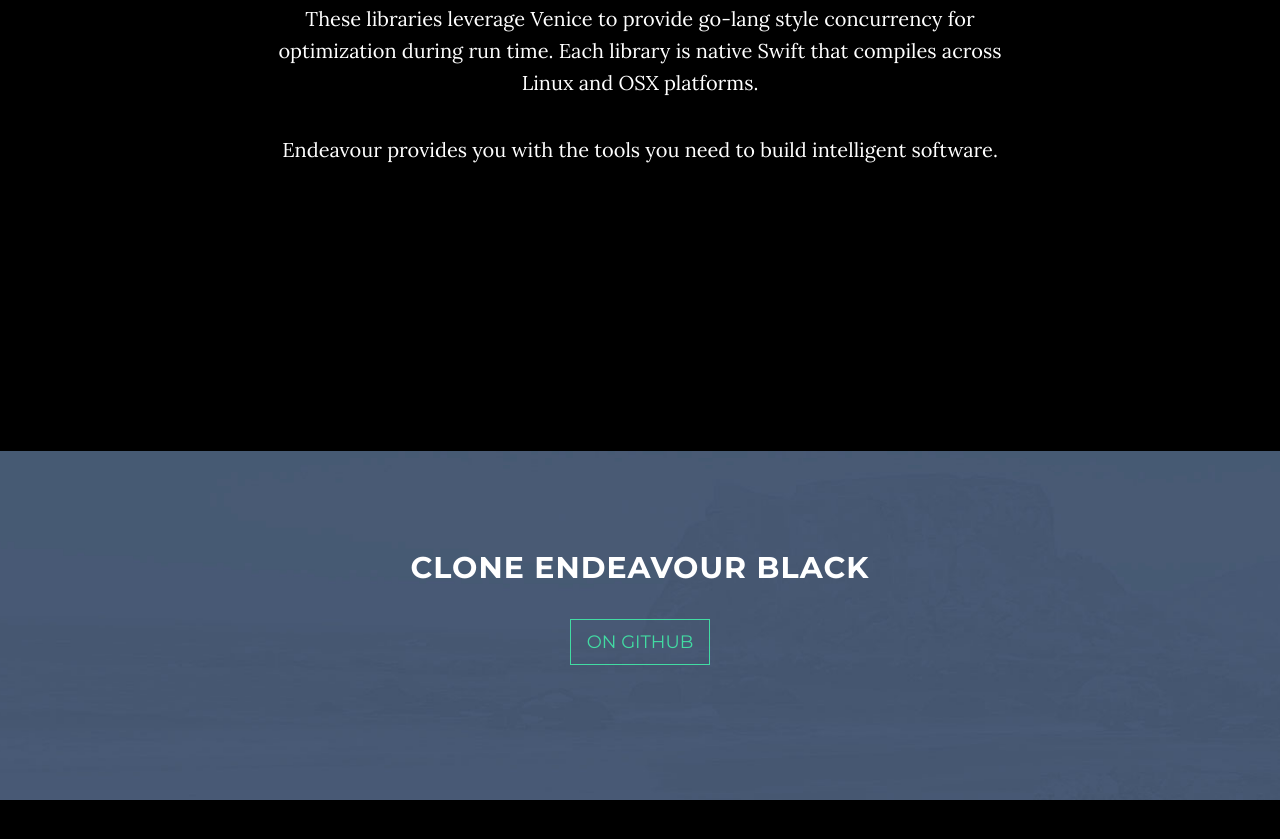
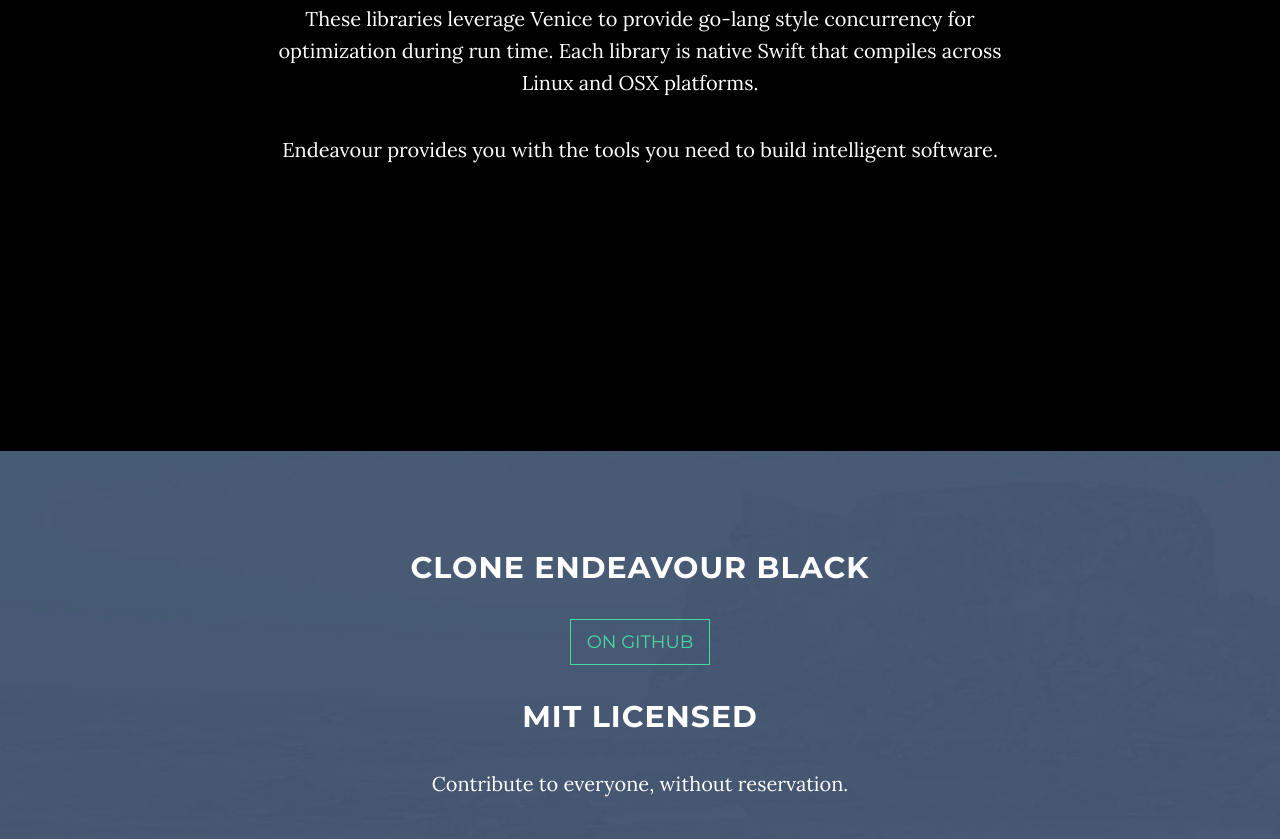
Before and after one commit to EndeavourBlack/endeavor.black, a plain HTML site: page static/index.html in a window 1280 px wide. Shown: the part 1214-2053 px from the top of the page. Before the commit the page ends 2014 px from the top, so only its background shows below. Drawn offline with Linux system fonts and the light colour scheme.

Commit message:
Adding license info

```diff
--- a/static/index.html
+++ b/static/index.html
@@ -9,7 +9,7 @@
     <meta name="description" content="">
     <meta name="author" content="">
 
-    <title>Grayscale - Start Bootstrap Theme</title>
+    <title>Endavour Black</title>
 
     <!-- Bootstrap Core CSS -->
     <link href="css/bootstrap.min.css" rel="stylesheet">
@@ -103,9 +103,14 @@
                     <p><a href="https://github.com/Endeavour.black" class="btn btn-default btn-lg">on github</a></p>
                 </div>
             </div>
+            <div class="container">
+                <div class="col-lg-8 col-lg-offset-2">
+                    <h2>MIT Licensed</h2>
+                    <p>Contribute to everyone, without reservation.</p>
+                </div>
+            </div>
         </div>
     </section>
-
 
     <!-- jQuery -->
     <script src="js/jquery.js"></script>
```
